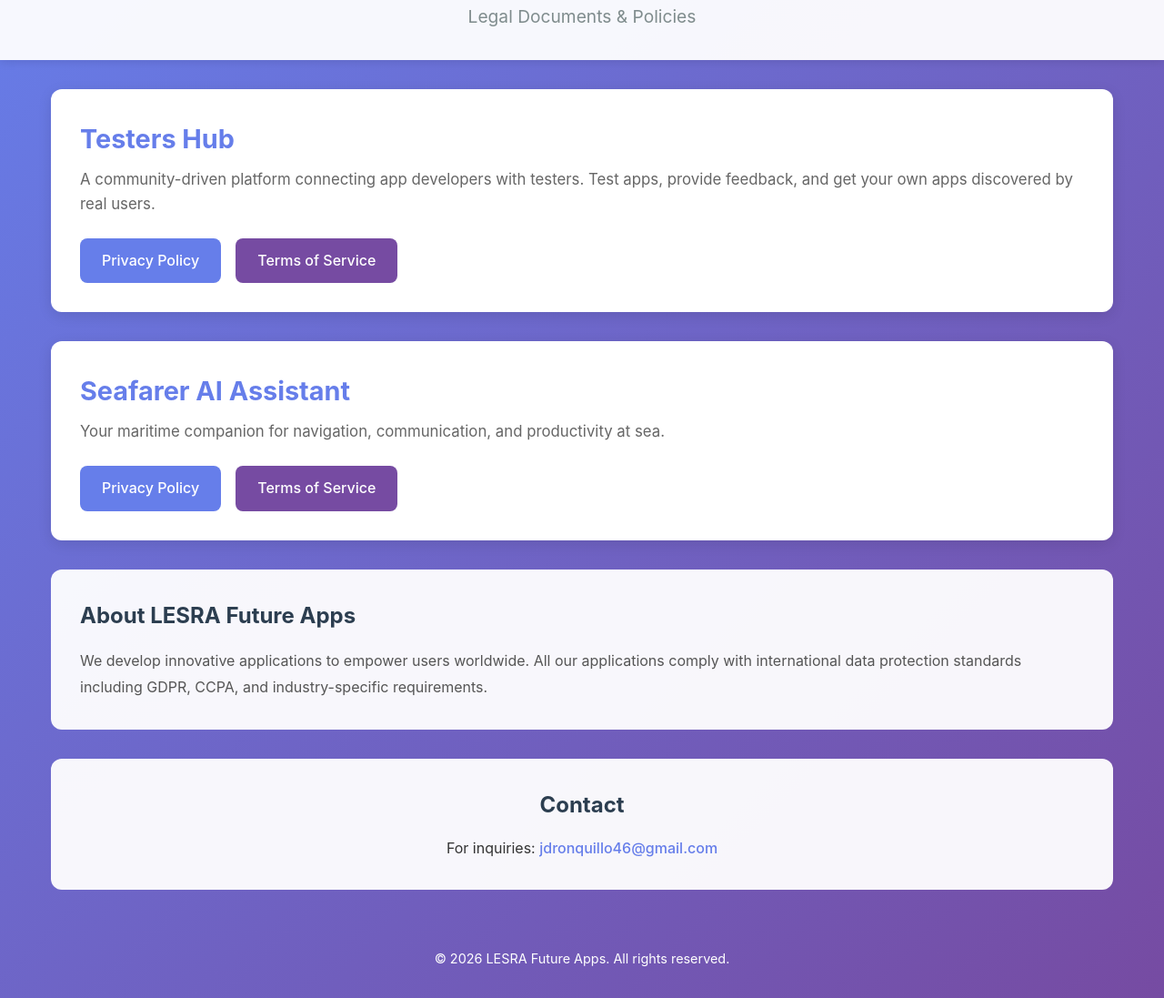
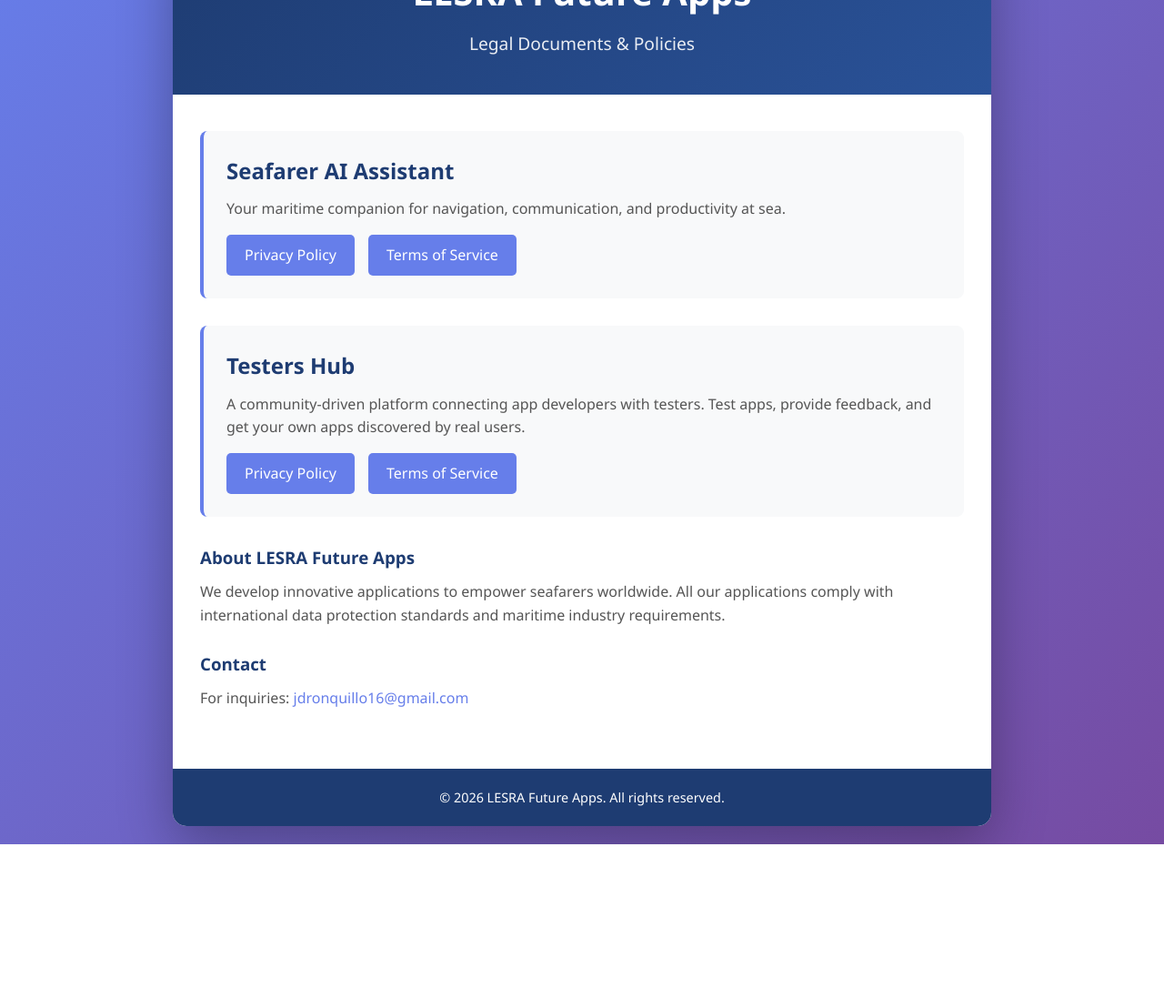
Before and after one commit to jdronquillo16-dev/lesra-future-apps-policies, a plain HTML site: page index.html in a window 1280 px wide. Shown: the part 101-1198 px from the top of the page at 91% size. After the commit the page ends 1029 px from the top, so only its background shows below. Drawn offline with Linux system fonts and the light colour scheme.

Commit message:
Refactor index.html to use semantic elements
Refactored HTML structure by replacing inline styles with a linked stylesheet, and reorganized content into semantic elements.

```diff
--- a/index.html
+++ b/index.html
@@ -4,222 +4,49 @@
     <meta charset="UTF-8">
     <meta name="viewport" content="width=device-width, initial-scale=1.0">
     <title>LESRA Future Apps - Legal Documents</title>
-    <style>
-        * {
-            margin: 0;
-            padding: 0;
-            box-sizing: border-box;
-        }
-
-        body {
-            font-family: -apple-system, BlinkMacSystemFont, 'Segoe UI', Roboto, Oxygen, Ubuntu, Cantarell, sans-serif;
-            line-height: 1.6;
-            color: #333;
-            background: linear-gradient(135deg, #667eea 0%, #764ba2 100%);
-            min-height: 100vh;
-        }
-
-        .header {
-            background: rgba(255, 255, 255, 0.95);
-            padding: 2rem;
-            text-align: center;
-            box-shadow: 0 2px 10px rgba(0,0,0,0.1);
-        }
-
-        .header h1 {
-            color: #2c3e50;
-            font-size: 2.5rem;
-            margin-bottom: 0.5rem;
-        }
-
-        .header p {
-            color: #7f8c8d;
-            font-size: 1.2rem;
-        }
-
-        .container {
-            max-width: 1200px;
-            margin: 2rem auto;
-            padding: 0 1rem;
-        }
-
-        .app-section {
-            background: white;
-            border-radius: 12px;
-            padding: 2rem;
-            margin-bottom: 2rem;
-            box-shadow: 0 4px 15px rgba(0,0,0,0.1);
-            transition: transform 0.3s ease, box-shadow 0.3s ease;
-        }
-
-        .app-section:hover {
-            transform: translateY(-5px);
-            box-shadow: 0 6px 25px rgba(0,0,0,0.15);
-        }
-
-        .app-title {
-            color: #667eea;
-            font-size: 1.8rem;
-            margin-bottom: 0.5rem;
-        }
-
-        .app-description {
-            color: #666;
-            margin-bottom: 1.5rem;
-            font-size: 1.05rem;
-        }
-
-        .button-group {
-            display: flex;
-            gap: 1rem;
-            flex-wrap: wrap;
-        }
-
-        .btn {
-            display: inline-block;
-            padding: 0.75rem 1.5rem;
-            border-radius: 8px;
-            text-decoration: none;
-            font-weight: 500;
-            transition: all 0.3s ease;
-            font-size: 1rem;
-        }
-
-        .btn-privacy {
-            background: #667eea;
-            color: white;
-        }
-
-        .btn-privacy:hover {
-            background: #5568d3;
-            transform: scale(1.05);
-        }
-
-        .btn-terms {
-            background: #764ba2;
-            color: white;
-        }
-
-        .btn-terms:hover {
-            background: #663d8f;
-            transform: scale(1.05);
-        }
-
-        .about-section {
-            background: rgba(255, 255, 255, 0.95);
-            border-radius: 12px;
-            padding: 2rem;
-            margin-bottom: 2rem;
-        }
-
-        .about-section h2 {
-            color: #2c3e50;
-            margin-bottom: 1rem;
-        }
-
-        .about-section p {
-            color: #555;
-            line-height: 1.8;
-        }
-
-        .contact-info {
-            background: rgba(255, 255, 255, 0.95);
-            border-radius: 12px;
-            padding: 2rem;
-            text-align: center;
-        }
-
-        .contact-info h2 {
-            color: #2c3e50;
-            margin-bottom: 1rem;
-        }
-
-        .contact-info a {
-            color: #667eea;
-            text-decoration: none;
-            font-weight: 500;
-        }
-
-        .contact-info a:hover {
-            text-decoration: underline;
-        }
-
-        .footer {
-            text-align: center;
-            padding: 2rem;
-            color: white;
-            font-size: 0.9rem;
-        }
-
-        @media (max-width: 768px) {
-            .header h1 {
-                font-size: 2rem;
-            }
-
-            .app-title {
-                font-size: 1.5rem;
-            }
-
-            .button-group {
-                flex-direction: column;
-            }
-
-            .btn {
-                text-align: center;
-            }
-        }
-    </style>
+    <link rel="stylesheet" href="assets/css/style.css">
 </head>
 <body>
-    <div class="header">
-        <h1>LESRA Future Apps</h1>
-        <p>Legal Documents & Policies</p>
-    </div>
+    <div class="container">
+        <header>
+            <h1>LESRA Future Apps</h1>
+            <p class="subtitle">Legal Documents & Policies</p>
+        </header>
 
-    <div class="container">
-        <!-- Testers Hub Section -->
-        <div class="app-section">
-            <h2 class="app-title">Testers Hub</h2>
-            <p class="app-description">
-                A community-driven platform connecting app developers with testers. Test apps, provide feedback,
-                and get your own apps discovered by real users.
-            </p>
-            <div class="button-group">
-                <a href="testershub/privacy-policy.html" class="btn btn-privacy">Privacy Policy</a>
-                <a href="testershub/terms-of-service.html" class="btn btn-terms">Terms of Service</a>
-            </div>
-        </div>
+        <main>
+            <section class="app-section">
+                <h2>Seafarer AI Assistant</h2>
+                <p>Your maritime companion for navigation, communication, and productivity at sea.</p>
+                <div class="links">
+                    <a href="seafarer-ai-assistant/privacy-policy.html">Privacy Policy</a>
+                    <a href="seafarer-ai-assistant/terms-of-service.html">Terms of Service</a>
+                </div>
+            </section>
 
-        <!-- Seafarer AI Section -->
-        <div class="app-section">
-            <h2 class="app-title">Seafarer AI Assistant</h2>
-            <p class="app-description">
-                Your maritime companion for navigation, communication, and productivity at sea.
-            </p>
-            <div class="button-group">
-                <a href="seafarer-ai-assistant/privacy-policy.html" class="btn btn-privacy">Privacy Policy</a>
-                <a href="seafarer-ai-assistant/terms-of-service.html" class="btn btn-terms">Terms of Service</a>
-            </div>
-        </div>
+             <section class="app-section">
+                <h2 class="app-title">Testers Hub</h2>
+                <p>A community-driven platform connecting app developers with testers. Test apps, provide feedback,
+                and get your own apps discovered by real users.</p>
+                <div class="links">
+                    <a href="testershub/privacy-policy.html">Privacy Policy</a>
+                    <a href="testershub/terms-of-service.html">Terms of Service</a>
+                </div>
+            </section>
 
-        <!-- About Section -->
-        <div class="about-section">
-            <h2>About LESRA Future Apps</h2>
-            <p>
-                We develop innovative applications to empower users worldwide. All our applications comply with
-                international data protection standards including GDPR, CCPA, and industry-specific requirements.
-            </p>
-        </div>
+            <section class="info-section">
+                <h3>About LESRA Future Apps</h3>
+                <p>We develop innovative applications to empower seafarers worldwide. All our applications comply with international data protection standards and maritime industry requirements.</p>
+            </section>
 
-        <!-- Contact Section -->
-        <div class="contact-info">
-            <h2>Contact</h2>
-            <p>For inquiries: <a href="mailto:jdronquillo46@gmail.com">jdronquillo46@gmail.com</a></p>
-        </div>
-    </div>
+            <section class="info-section">
+                <h3>Contact</h3>
+                <p>For inquiries: <a href="mailto:jdronquillo16@gmail.com">jdronquillo16@gmail.com</a></p>
+            </section>
+        </main>
 
-    <div class="footer">
-        <p>&copy; 2026 LESRA Future Apps. All rights reserved.</p>
+        <footer>
+            <p>&copy; 2026 LESRA Future Apps. All rights reserved.</p>
+        </footer>
     </div>
 </body>
 </html>
```
